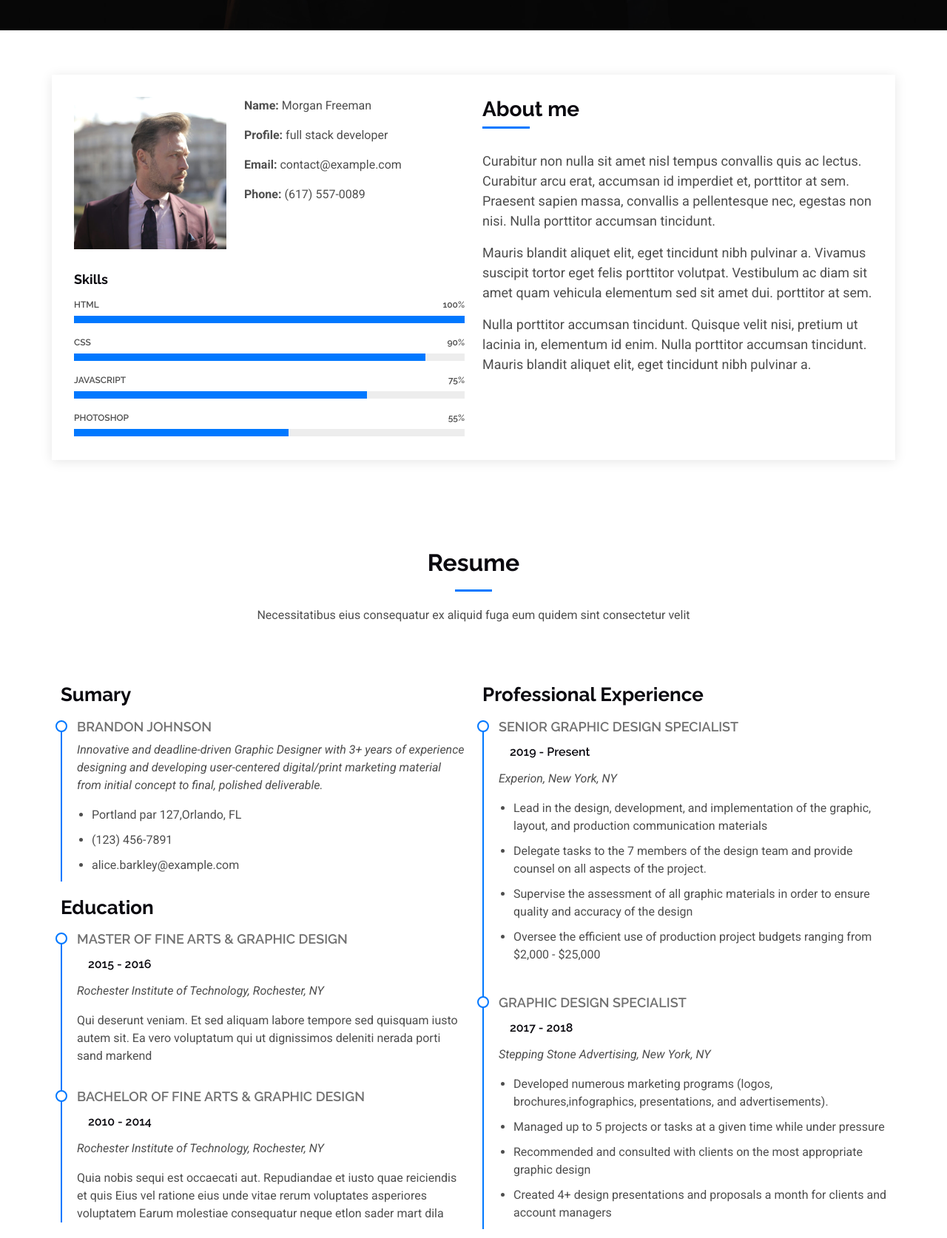
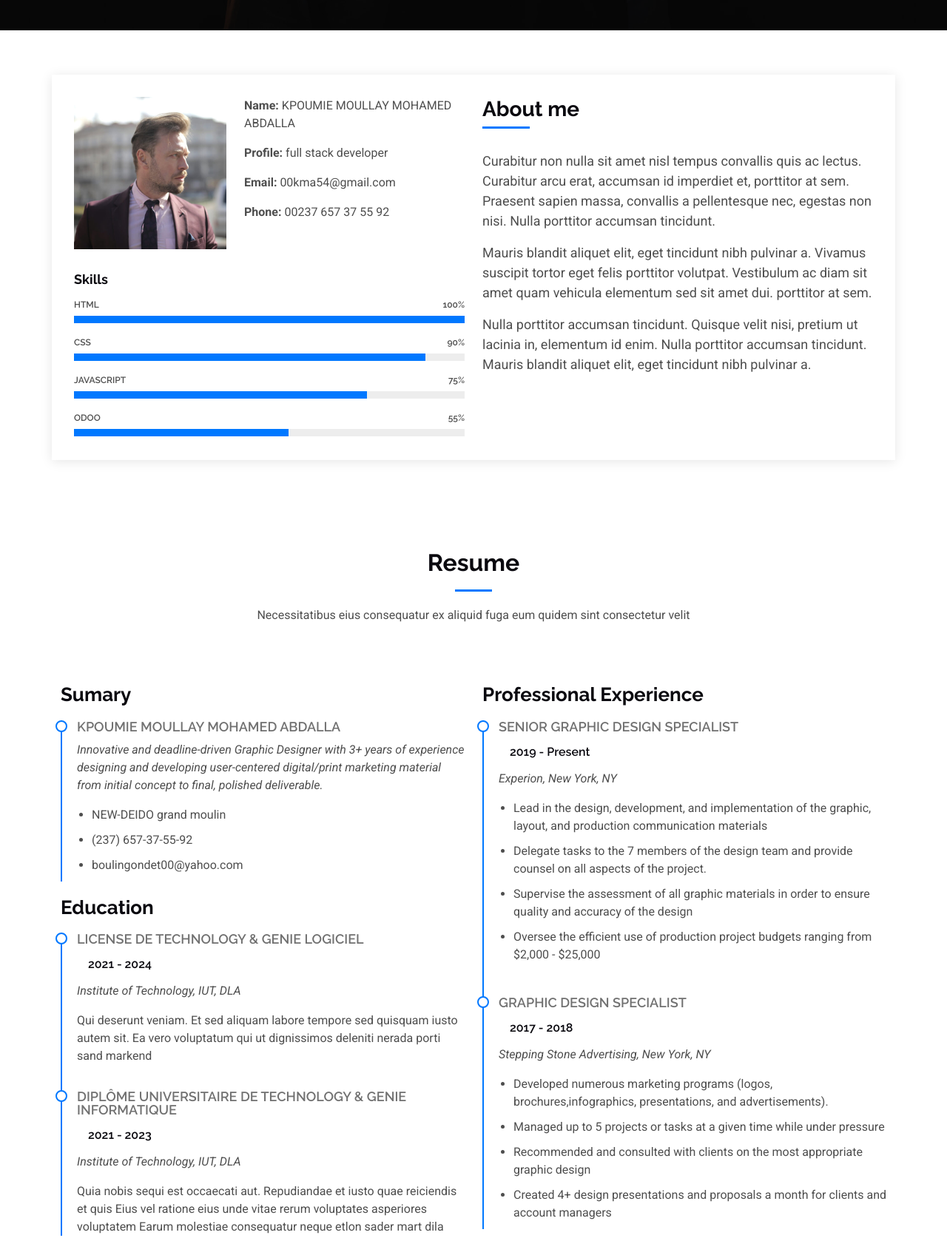
Before and after one commit to KMA10/newportfoly, a plain HTML site: page index.html in a window 1280 px wide. Shown: the part 760-2434 px from the top of the page at 74% size. Drawn offline with Linux system fonts and the light colour scheme.

Commit message:
my initial cimmit

```diff
--- a/index.html
+++ b/index.html
@@ -4,7 +4,7 @@
 <head>
   <meta charset="utf-8">
   <meta content="width=device-width, initial-scale=1.0" name="viewport">
-  <title>Index - DevFolio Bootstrap Template</title>
+  <title>DevFolio</title>
   <meta name="description" content="">
   <meta name="keywords" content="">
 
@@ -86,7 +86,7 @@
       <img src="assets/img/hero-img.jpg" alt="" data-aos="fade-in">
 
       <div class="container d-flex flex-column align-items-center justify-content-center text-center" data-aos="fade-up" data-aos-delay="100">
-        <h2>I am Youssef VPM</h2>
+        <h2>I am KPOUMIE MOULLAY MOHAMED ABDALLA</h2>
         <p><span class="typed" data-typed-items="Designer, Developer, Freelancer, Photographer"></span></p>
       </div>
 
@@ -105,10 +105,10 @@
                 <img src="assets/img/profile-img.jpg" class="img-fluid" alt="">
               </div>
               <div class="col-lg-7 about-info">
-                <p><strong>Name: </strong> <span>Morgan Freeman</span></p>
+                <p><strong>Name: </strong> <span>KPOUMIE MOULLAY MOHAMED ABDALLA</span></p>
                 <p><strong>Profile: </strong> <span>full stack developer</span></p>
-                <p><strong>Email: </strong> <span>contact@example.com</span></p>
-                <p><strong>Phone: </strong> <span>(617) 557-0089</span></p>
+                <p><strong>Email: </strong> <span>00kma54@gmail.com</span></p>
+                <p><strong>Phone: </strong> <span>00237 657 37 55 92</span></p>
               </div>
             </div>
 
@@ -138,7 +138,7 @@
               </div><!-- End Skills Item -->
 
               <div class="progress">
-                <span class="skill"><span>Photoshop</span> <i class="val">55%</i></span>
+                <span class="skill"><span>Odoo</span> <i class="val">55%</i></span>
                 <div class="progress-bar-wrap">
                   <div class="progress-bar" role="progressbar" aria-valuenow="55" aria-valuemin="0" aria-valuemax="100"></div>
                 </div>
@@ -191,27 +191,27 @@
             <h3 class="resume-title">Sumary</h3>
 
             <div class="resume-item pb-0">
-              <h4>Brandon Johnson</h4>
+              <h4>KPOUMIE MOULLAY MOHAMED ABDALLA</h4>
               <p><em>Innovative and deadline-driven Graphic Designer with 3+ years of experience designing and developing user-centered digital/print marketing material from initial concept to final, polished deliverable.</em></p>
               <ul>
-                <li>Portland par 127,Orlando, FL</li>
-                <li>(123) 456-7891</li>
-                <li>alice.barkley@example.com</li>
+                <li>NEW-DEIDO grand moulin</li>
+                <li>(237) 657-37-55-92</li>
+                <li>boulingondet00@yahoo.com</li>
               </ul>
             </div><!-- Edn Resume Item -->
 
             <h3 class="resume-title">Education</h3>
             <div class="resume-item">
-              <h4>Master of Fine Arts &amp; Graphic Design</h4>
-              <h5>2015 - 2016</h5>
-              <p><em>Rochester Institute of Technology, Rochester, NY</em></p>
+              <h4>License de Technology &amp; Genie Logiciel</h4>
+              <h5>2021 - 2024</h5>
+              <p><em>Institute of Technology, IUT, DLA</em></p>
               <p>Qui deserunt veniam. Et sed aliquam labore tempore sed quisquam iusto autem sit. Ea vero voluptatum qui ut dignissimos deleniti nerada porti sand markend</p>
             </div><!-- Edn Resume Item -->
 
             <div class="resume-item">
-              <h4>Bachelor of Fine Arts &amp; Graphic Design</h4>
-              <h5>2010 - 2014</h5>
-              <p><em>Rochester Institute of Technology, Rochester, NY</em></p>
+              <h4>Diplôme Universitaire de technology &amp; Genie Informatique</h4>
+              <h5>2021 - 2023</h5>
+              <p><em>Institute of Technology, IUT, DLA</em></p>
               <p>Quia nobis sequi est occaecati aut. Repudiandae et iusto quae reiciendis et quis Eius vel ratione eius unde vitae rerum voluptates asperiores voluptatem Earum molestiae consequatur neque etlon sader mart dila</p>
             </div><!-- Edn Resume Item -->
 
@@ -695,8 +695,8 @@
 
             <div class="swiper-slide">
               <div class="testimonial-item">
-                <img src="assets/img/testimonials/testimonials-1.jpg" class="testimonial-img" alt="">
-                <h3>Saul Goodman</h3>
+                <img src="assets/img/testimonials/DOULAYE.png" class="testimonial-img" alt="">
+                <h3>KPOUMIE MOULLAY</h3>
                 <h4>Ceo &amp; Founder</h4>
                 <div class="stars">
                   <i class="bi bi-star-fill"></i><i class="bi bi-star-fill"></i><i class="bi bi-star-fill"></i><i class="bi bi-star-fill"></i><i class="bi bi-star-fill"></i>
@@ -712,7 +712,7 @@
             <div class="swiper-slide">
               <div class="testimonial-item">
                 <img src="assets/img/testimonials/testimonials-2.jpg" class="testimonial-img" alt="">
-                <h3>Sara Wilsson</h3>
+                <h3>KPOUMIE YOUSSEF</h3>
                 <h4>Designer</h4>
                 <div class="stars">
                   <i class="bi bi-star-fill"></i><i class="bi bi-star-fill"></i><i class="bi bi-star-fill"></i><i class="bi bi-star-fill"></i><i class="bi bi-star-fill"></i>
@@ -728,7 +728,7 @@
             <div class="swiper-slide">
               <div class="testimonial-item">
                 <img src="assets/img/testimonials/testimonials-3.jpg" class="testimonial-img" alt="">
-                <h3>Jena Karlis</h3>
+                <h3>KPOUMIE ALI</h3>
                 <h4>Store Owner</h4>
                 <div class="stars">
                   <i class="bi bi-star-fill"></i><i class="bi bi-star-fill"></i><i class="bi bi-star-fill"></i><i class="bi bi-star-fill"></i><i class="bi bi-star-fill"></i>
@@ -744,7 +744,7 @@
             <div class="swiper-slide">
               <div class="testimonial-item">
                 <img src="assets/img/testimonials/testimonials-4.jpg" class="testimonial-img" alt="">
-                <h3>Matt Brandon</h3>
+                <h3>KPOUMIE MOHAMED</h3>
                 <h4>Freelancer</h4>
                 <div class="stars">
                   <i class="bi bi-star-fill"></i><i class="bi bi-star-fill"></i><i class="bi bi-star-fill"></i><i class="bi bi-star-fill"></i><i class="bi bi-star-fill"></i>
@@ -760,7 +760,7 @@
             <div class="swiper-slide">
               <div class="testimonial-item">
                 <img src="assets/img/testimonials/testimonials-5.jpg" class="testimonial-img" alt="">
-                <h3>John Larson</h3>
+                <h3>KPOUMIE ABDALLA</h3>
                 <h4>Entrepreneur</h4>
                 <div class="stars">
                   <i class="bi bi-star-fill"></i><i class="bi bi-star-fill"></i><i class="bi bi-star-fill"></i><i class="bi bi-star-fill"></i><i class="bi bi-star-fill"></i>
@@ -800,7 +800,7 @@
                 <i class="bi bi-geo-alt flex-shrink-0"></i>
                 <div>
                   <h3>Address</h3>
-                  <p>A108 Adam Street, New York, NY 535022</p>
+                  <p>NEW-DEIDO Grand Moulin</p>
                 </div>
               </div>
             </div><!-- End Info Item -->
@@ -810,7 +810,7 @@
                 <i class="bi bi-telephone flex-shrink-0"></i>
                 <div>
                   <h3>Call Us</h3>
-                  <p>+1 5589 55488 55</p>
+                  <p>+00237 657 37 55 92</p>
                 </div>
               </div>
             </div><!-- End Info Item -->
@@ -820,7 +820,7 @@
                 <i class="bi bi-envelope flex-shrink-0"></i>
                 <div>
                   <h3>Email Us</h3>
-                  <p>info@example.com</p>
+                  <p>00kma54@gmail.com</p>
                 </div>
               </div>
             </div><!-- End Info Item -->
```
